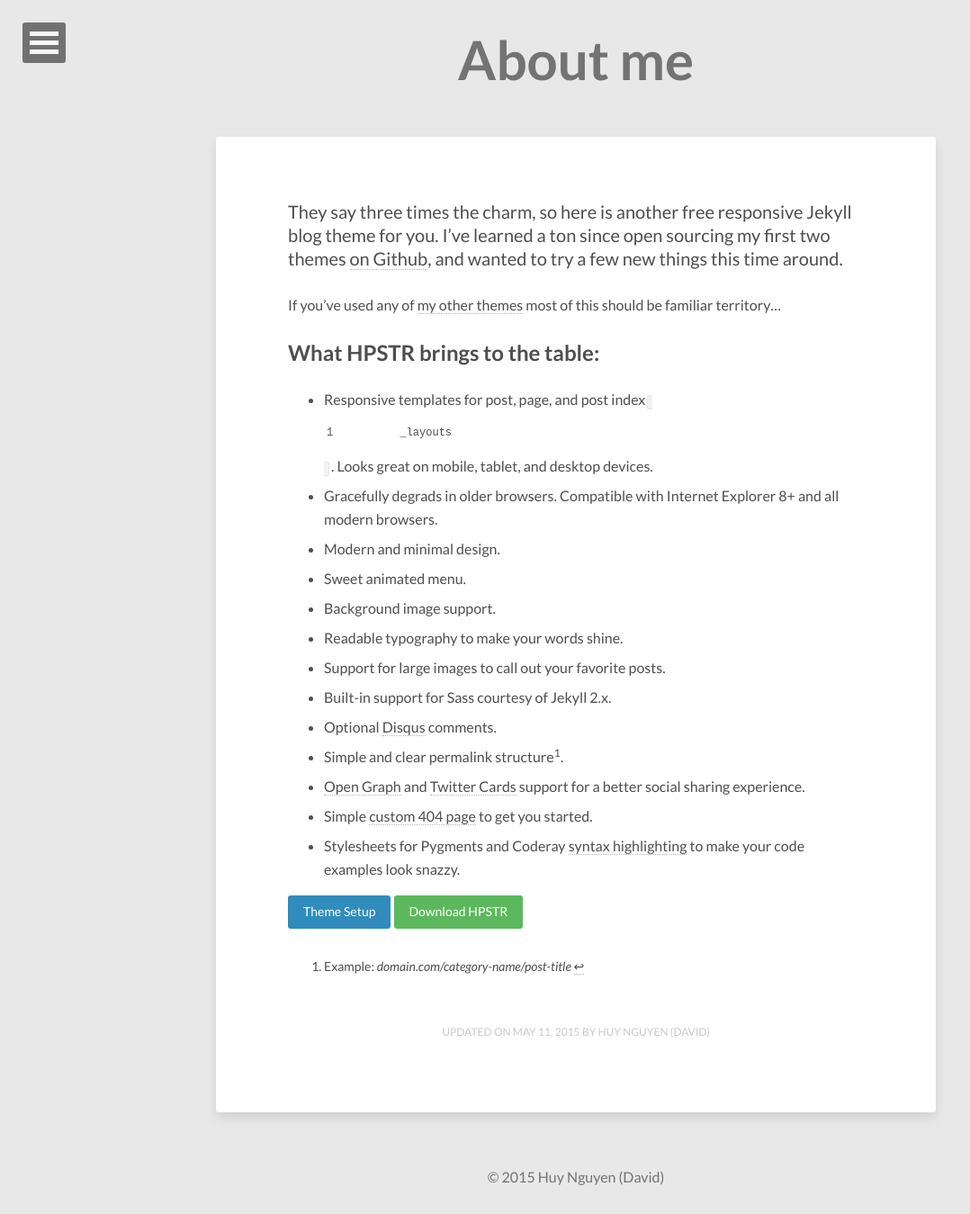
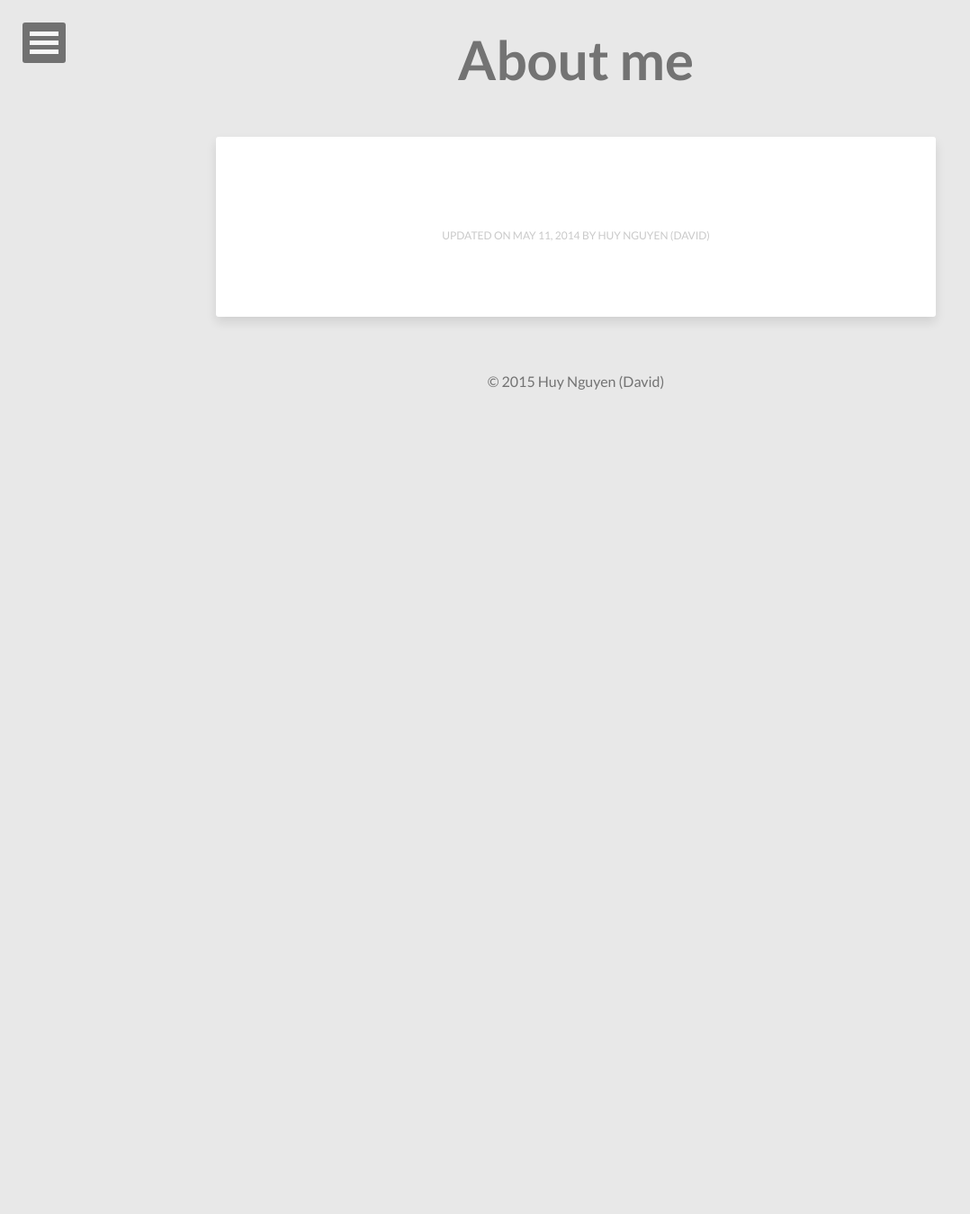
Before and after one commit to vareisen/vareisen.github.io, a Jekyll site: the page built from about/index.md, in a window 1280 px wide. Shown: the whole page at 90% size, without its empty margins (0-1078 px from the left). Built offline with Jekyll 4.4.1, drawn with Linux system fonts in a browser that asks for light colours; nearby versions of some CDN libraries; after the commit the page ends 900 px from its top, so only the background shows below that.

Commit message:
Update index.md

```diff
--- a/about/index.md
+++ b/about/index.md
@@ -1,31 +1,6 @@
 ---
 layout: page
 title: About me
-image:
 comments: false
-modified: 2015-05-11
+modified: 2014-05-11
 ---
-
-They say three times the charm, so here is another free responsive Jekyll blog theme for you. I've learned a ton since open sourcing my first two themes [on Github](http://github.com/mmistakes), and wanted to try a few new things this time around.
-
-If you've used any of [my other themes](http://mademistakes.com/work/jekyll-themes/) most of this should be familiar territory...
-
-## What HPSTR brings to the table:
-
-* Responsive templates for post, page, and post index `_layouts`. Looks great on mobile, tablet, and desktop devices.
-* Gracefully degrads in older browsers. Compatible with Internet Explorer 8+ and all modern browsers.
-* Modern and minimal design.
-* Sweet animated menu.
-* Background image support.
-* Readable typography to make your words shine.
-* Support for large images to call out your favorite posts.
-* Built-in support for Sass courtesy of Jekyll 2.x.
-* Optional [Disqus](http://disqus.com) comments.
-* Simple and clear permalink structure[^1].
-* [Open Graph](https://developers.facebook.com/docs/opengraph/) and [Twitter Cards](https://dev.twitter.com/docs/cards) support for a better social sharing experience.
-* Simple [custom 404 page]({{ site.url }}/404.html) to get you started.
-* Stylesheets for Pygments and Coderay [syntax highlighting]({{ site.url }}/code-highlighting-post/) to make your code examples look snazzy.
-
-<div markdown="0"><a href="{{ site.url }}/theme-setup/" class="btn btn-info">Theme Setup</a> <a href="https://github.com/mmistakes/hpstr-jekyll-theme" class="btn btn-success">Download HPSTR</a></div>
-
-[^1]: Example: *domain.com/category-name/post-title*
```
